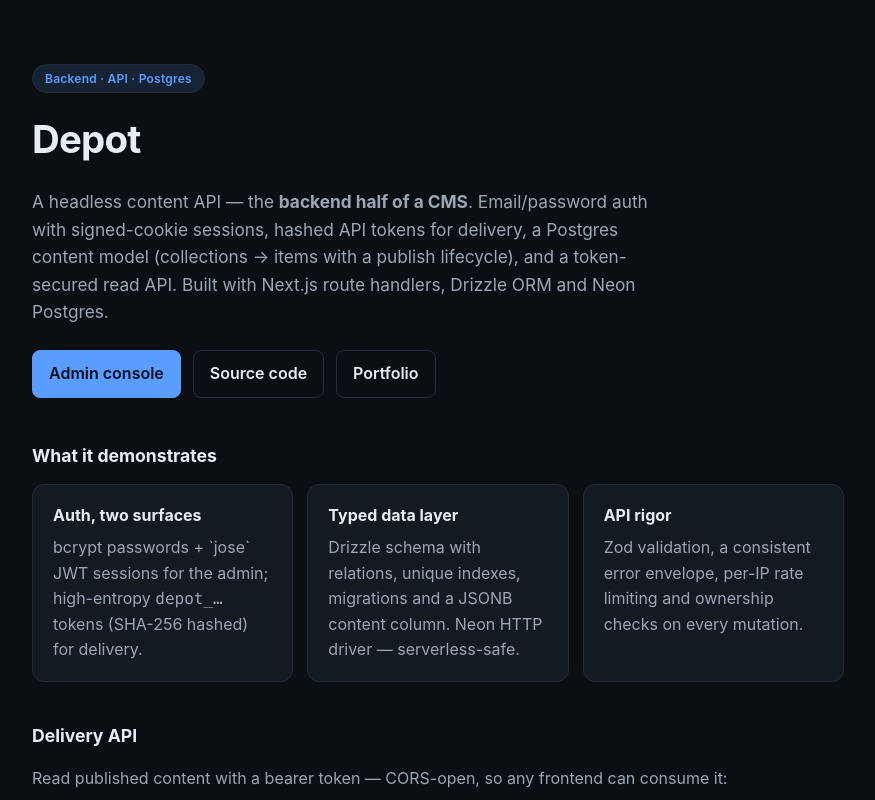
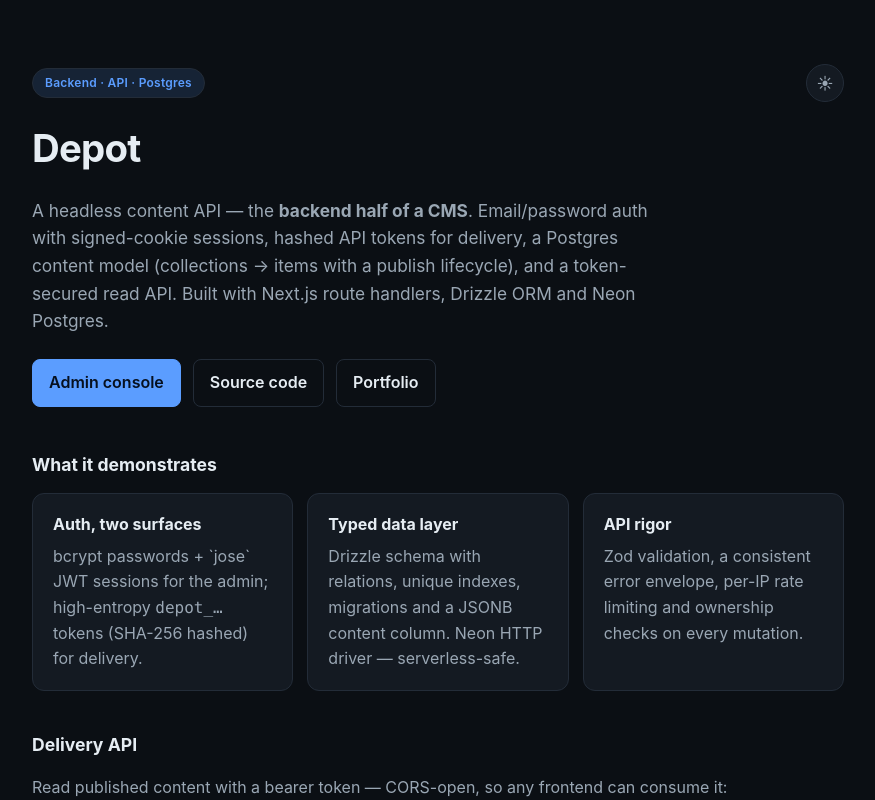
Before and after one commit to Yeezy2277/depot, a Next.js app: page / in a window 1280 px wide. Shown: the top 800 px of the page, without its empty margins (202-1077 px from the left). Built offline with nearby package versions, Linux system fonts and the light colour scheme; no server answers.

Commit message:
Add light theme + theme toggle; align landing header pill

```diff
--- a/src/app/globals.css
+++ b/src/app/globals.css
@@ -6,8 +6,54 @@
   --muted: #9aa7b4;
   --accent: #5b9dff;
   --accent-soft: rgba(91, 157, 255, 0.14);
+  --code-bg: #0a0e13;
   --radius: 12px;
   color-scheme: dark;
+}
+
+:root[data-theme="light"] {
+  --bg: #f7f9fb;
+  --surface: #ffffff;
+  --border: #e3e8ee;
+  --text: #17202b;
+  --muted: #5b6673;
+  --accent: #2f6fe4;
+  --accent-soft: rgba(47, 111, 228, 0.1);
+  --code-bg: #f4f6f9;
+  color-scheme: light;
+}
+
+body {
+  transition: background-color 0.2s ease, color 0.2s ease;
+}
+
+.topbar {
+  display: flex;
+  align-items: center;
+  justify-content: space-between;
+  gap: 16px;
+  margin-bottom: 8px;
+}
+
+.theme-toggle {
+  flex-shrink: 0;
+  display: inline-flex;
+  align-items: center;
+  justify-content: center;
+  width: 38px;
+  height: 38px;
+  border: 1px solid var(--border);
+  border-radius: 999px;
+  background: var(--surface);
+  color: var(--muted);
+  font-size: 16px;
+  line-height: 1;
+  cursor: pointer;
+  transition: border-color 0.15s ease, color 0.15s ease;
+}
+.theme-toggle:hover {
+  border-color: var(--accent);
+  color: var(--accent);
 }
 
 * {
@@ -80,7 +126,7 @@ h1 {
 }
 
 pre.block {
-  background: #0a0e13;
+  background: var(--code-bg);
   border: 1px solid var(--border);
   border-radius: var(--radius);
   padding: 16px;
@@ -114,7 +160,7 @@ button {
 .input {
   width: 100%;
   padding: 10px 12px;
-  background: #0a0e13;
+  background: var(--code-bg);
   border: 1px solid var(--border);
   border-radius: 8px;
   color: var(--text);
--- a/src/app/layout.tsx
+++ b/src/app/layout.tsx
@@ -21,7 +21,15 @@ export const metadata: Metadata = {
 
 export default function RootLayout({ children }: { children: React.ReactNode }) {
   return (
-    <html lang="en">
+    <html lang="en" suppressHydrationWarning>
+      <head>
+        {/* Apply the saved theme before paint to avoid a flash. */}
+        <script
+          dangerouslySetInnerHTML={{
+            __html: `try{var t=localStorage.getItem('depot-theme');if(t)document.documentElement.setAttribute('data-theme',t);}catch(e){}`,
+          }}
+        />
+      </head>
       <body>{children}</body>
     </html>
   );
--- a/src/app/page.tsx
+++ b/src/app/page.tsx
@@ -1,9 +1,13 @@
 import Link from "next/link";
+import { ThemeToggle } from "@/components/ThemeToggle";
 
 export default function Home() {
   return (
     <main className="wrap">
-      <span className="pill">Backend · API · Postgres</span>
+      <div className="topbar">
+        <span className="pill">Backend · API · Postgres</span>
+        <ThemeToggle />
+      </div>
       <h1>Depot</h1>
       <p className="lede">
         A headless content API — the <strong>backend half of a CMS</strong>. Email/password
--- /dev/null
+++ b/src/components/ThemeToggle.tsx
@@ -0,0 +1,34 @@
+"use client";
+
+import { useEffect, useState } from "react";
+
+/** Toggles `data-theme` on <html> and persists the choice. Paired with the
+ *  no-flash script in layout.tsx so the initial theme is applied before paint. */
+export function ThemeToggle() {
+  const [theme, setTheme] = useState<"dark" | "light">("dark");
+
+  useEffect(() => {
+    const current = document.documentElement.getAttribute("data-theme");
+    setTheme(current === "light" ? "light" : "dark");
+  }, []);
+
+  function toggle() {
+    const next = theme === "dark" ? "light" : "dark";
+    setTheme(next);
+    document.documentElement.setAttribute("data-theme", next);
+    try {
+      localStorage.setItem("depot-theme", next);
+    } catch {}
+  }
+
+  return (
+    <button
+      className="theme-toggle"
+      onClick={toggle}
+      aria-label={`Switch to ${theme === "dark" ? "light" : "dark"} theme`}
+      title="Toggle theme"
+    >
+      {theme === "dark" ? "☀" : "☾"}
+    </button>
+  );
+}
```
Also changed, not shown: src/app/admin/AdminConsole.tsx (+7 -3 lines).
